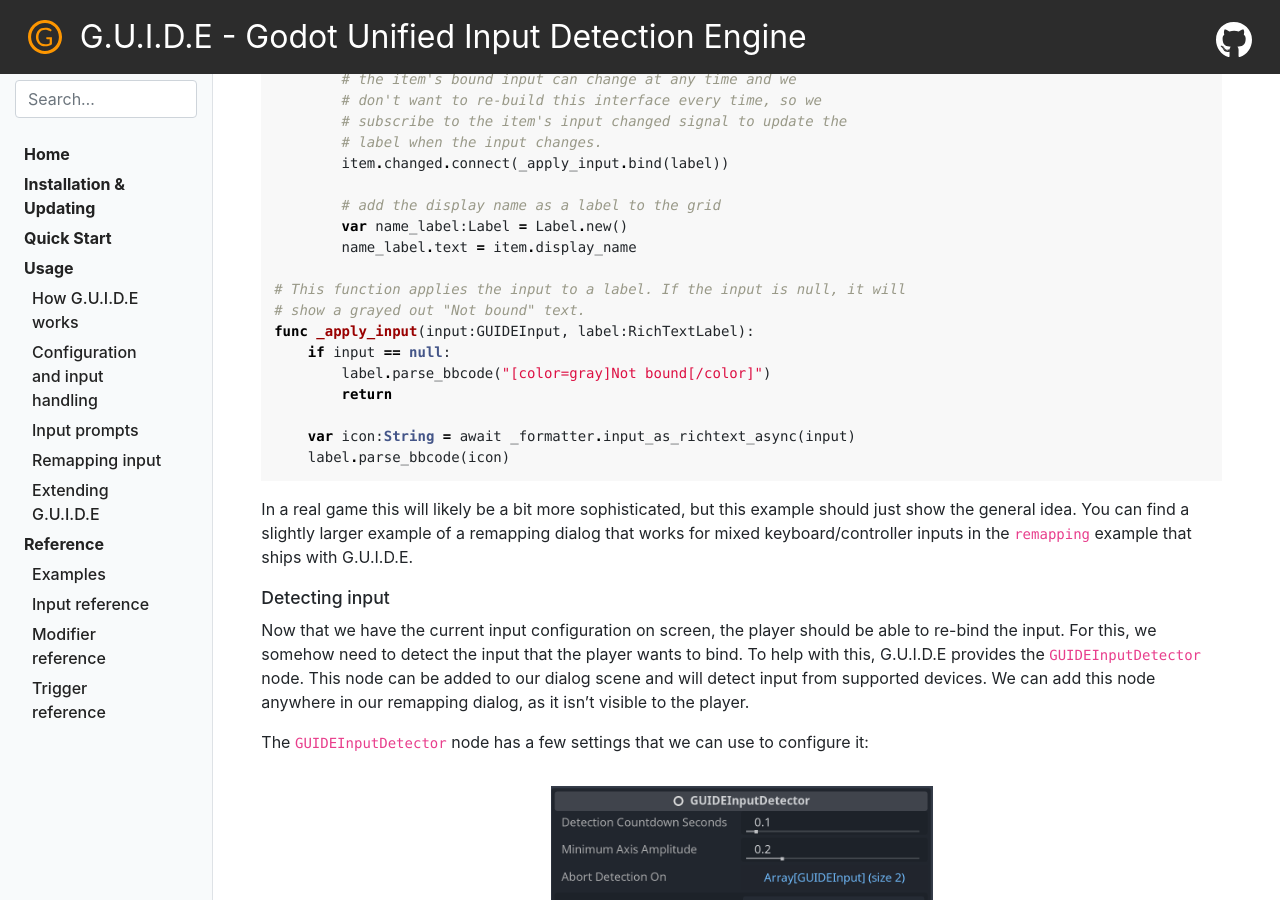
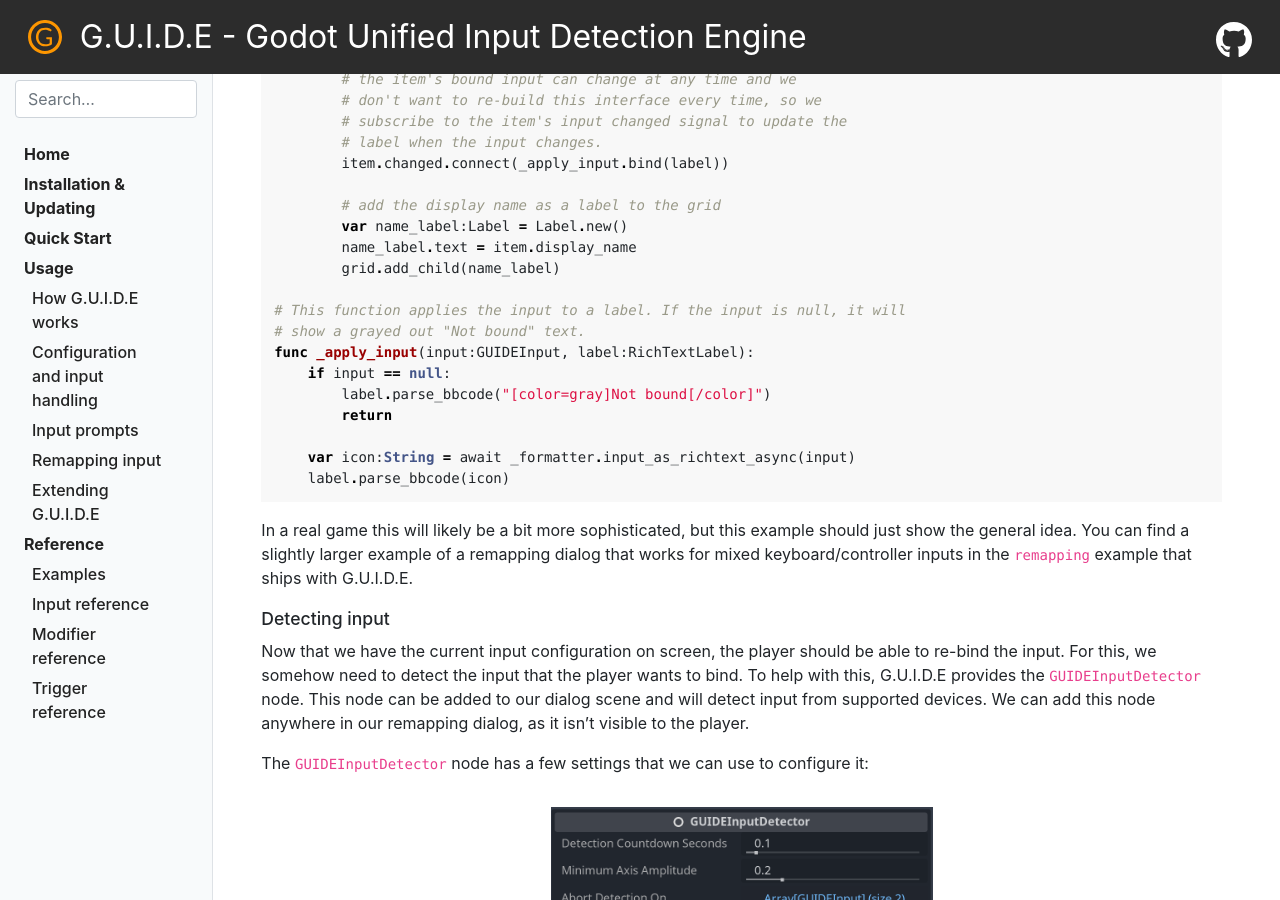
Before and after one commit to jonathan-durbin/G.U.I.D.E, a Jekyll site: the page built from docs/_docs/usage/05_remapping_input.md, in a window 1280 px wide and 900 px high, scrolled down 5162 px. Built offline with Jekyll 4.4.1, drawn with Linux system fonts in a browser that asks for light colours; nearby versions of some CDN libraries.

Commit message:
fix: docs

```diff
--- a/docs/_docs/usage/05_remapping_input.md
+++ b/docs/_docs/usage/05_remapping_input.md
@@ -193,6 +193,7 @@
         # add the display name as a label to the grid
         var name_label:Label = Label.new()
         name_label.text = item.display_name
+        grid.add_child(name_label)
 
 # This function applies the input to a label. If the input is null, it will
 # show a grayed out "Not bound" text.
```
